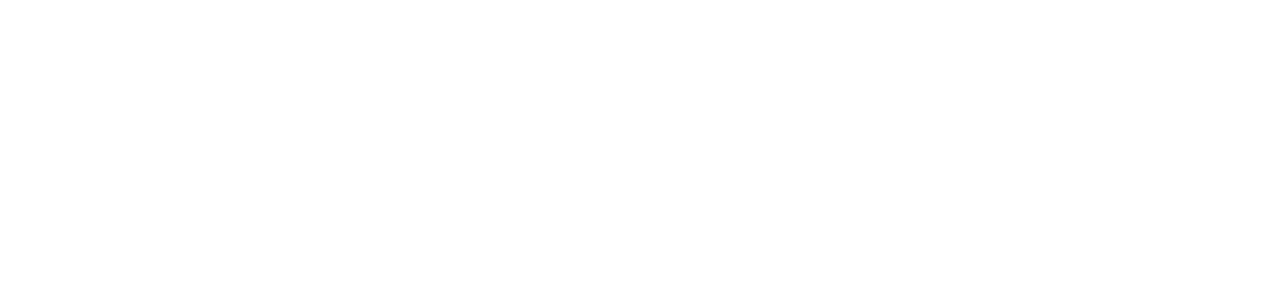
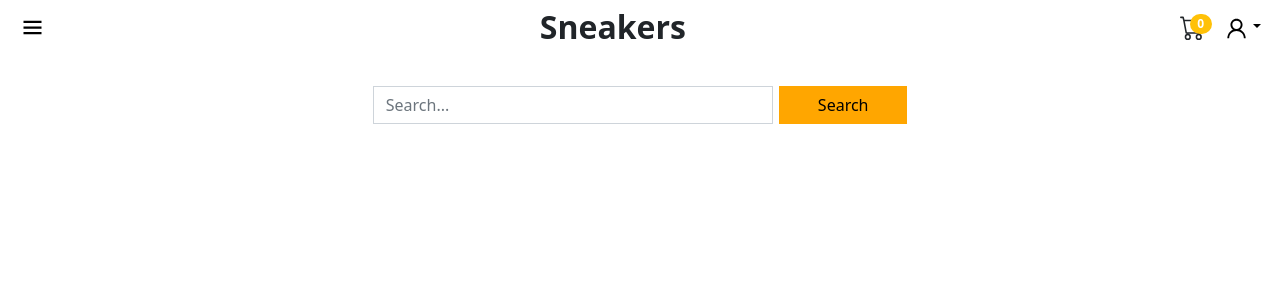
Before and after one commit to balikis-oyeleye/E-commerce-Sneakers-Website, a React (Create React App) app: page / in a window 1280 px wide. Shown: the top 300 px of the page. Built offline with nearby package versions, Linux system fonts and the light colour scheme.

Commit message:
Completed Header.jsx

```diff
--- a/src/App.js
+++ b/src/App.js
@@ -1,5 +1,11 @@
+import Header from "./components/header/Header";
+
 function App() {
-  return <div className="App"></div>;
+  return (
+    <div className="App">
+      <Header />
+    </div>
+  );
 }
 
 export default App;
--- /dev/null
+++ b/src/components/header/Header.jsx
@@ -0,0 +1,44 @@
+import React from "react";
+import Offcanvas from "./Offcanvas";
+import "./header.css";
+import { Badge, Container, Form } from "react-bootstrap";
+import { BsCart } from "react-icons/bs";
+import { AiOutlineUser } from "react-icons/ai";
+import { Dropdown } from "react-bootstrap";
+
+const Header = () => {
+  return (
+    <header>
+      <div className="header">
+        <Offcanvas />
+        <div className="header-title">
+          <h2>Sneakers</h2>
+        </div>
+        <div className="header-action">
+          <div className="cart">
+            <BsCart size={25} />
+            <Badge pill bg="warning">
+              {0}
+            </Badge>
+          </div>
+          <Dropdown>
+            <Dropdown.Toggle id="dropdown-basic">
+              <AiOutlineUser size={25} />
+            </Dropdown.Toggle>
+            <Dropdown.Menu>
+              <Dropdown.Item eventKey="X">Log In / Sign In</Dropdown.Item>
+            </Dropdown.Menu>
+          </Dropdown>
+        </div>
+      </div>
+      <Container className="search-box">
+        <Form.Control type="search" placeholder="Search..." />
+        <button type="button" className="btn-search">
+          Search
+        </button>
+      </Container>
+    </header>
+  );
+};
+
+export default Header;
--- /dev/null
+++ b/src/components/header/Offcanvas.jsx
@@ -0,0 +1,54 @@
+import { useState } from "react";
+import { Badge, Offcanvas, Nav } from "react-bootstrap";
+import { BsCart } from "react-icons/bs";
+import { BiMenu } from "react-icons/bi";
+
+function Sidebar() {
+  const [show, setShow] = useState(false);
+
+  const handleClose = () => setShow(false);
+  const handleShow = () => setShow(true);
+
+  return (
+    <>
+      <button className="btn-show" onClick={handleShow}>
+        <BiMenu size={27} />
+      </button>
+      <Offcanvas show={show} onHide={handleClose}>
+        <Offcanvas.Header closeButton>
+          <div className="cart">
+            <BsCart size={25} />
+            <Badge pill bg="warning">
+              {0}
+            </Badge>
+          </div>
+          <Offcanvas.Title>Sneakers</Offcanvas.Title>
+        </Offcanvas.Header>
+        <Offcanvas.Body>
+          <Nav className="flex-column">
+            <Nav.Item>
+              <Nav.Link>New Arrivals</Nav.Link>
+            </Nav.Item>
+            <Nav.Item>
+              <Nav.Link>Sandal Shop</Nav.Link>
+            </Nav.Item>
+            <Nav.Item>
+              <Nav.Link>Summer Shop</Nav.Link>
+            </Nav.Item>
+            <Nav.Item>
+              <Nav.Link>Shoes</Nav.Link>
+            </Nav.Item>
+            <Nav.Item>
+              <Nav.Link>Watches</Nav.Link>
+            </Nav.Item>
+            <Nav.Item>
+              <Nav.Link>Children</Nav.Link>
+            </Nav.Item>
+          </Nav>
+        </Offcanvas.Body>
+      </Offcanvas>
+    </>
+  );
+}
+
+export default Sidebar;
--- /dev/null
+++ b/src/components/header/header.css
@@ -0,0 +1,97 @@
+.header{
+  display: flex;
+  flex-direction: row;
+  justify-content: space-between;
+  align-items: center;
+
+  padding: 0.5rem 1.2rem;
+}
+
+.header-title h2{
+  font-weight: 700;
+  margin: 0;
+  cursor: pointer;
+}
+
+.header-action{
+  display: flex;
+  flex-direction: row;
+  align-items: center;
+  justify-content: space-between;
+  gap: 1.2rem;
+}
+
+.offcanvas-header{
+  flex-direction: row-reverse;
+}
+
+.offcanvas-title{
+  font-size: 1.5rem !important ;
+}
+
+.offcanvas-title{
+  font-weight: 700 !important;
+}
+
+.btn-show{
+  background-color: transparent;
+  border: none;
+  outline: none;
+
+}
+
+.cart{
+  position: relative;
+  cursor: pointer;
+}
+
+.cart span{
+  position: absolute !important;
+  left: 10px !important;
+}
+
+.dropdown-toggle{
+  margin: 0 !important;
+  padding: 0 !important;
+  background-color: transparent !important;
+  border: none !important;
+  color: #000 !important;
+}
+
+.dropdown-toggle:focus{
+  box-shadow: none !important;
+}
+
+.nav-link{
+  color: #000 !important;
+  font-size: 1.2rem;
+  font-weight: 600;
+}
+
+.nav-link:hover{
+  color: var(--main-color) !important;
+}
+
+.search-box{
+  display: flex;
+  justify-content: center;
+  align-items: center;
+  flex-direction: row;
+  margin-top: 2rem;
+  gap: 0.4rem;
+}
+
+.form-control{
+  border-radius: 0 !important;
+  width: 25rem !important;
+}
+
+.btn-search{
+  font-size: 1rem;
+  padding: 0.375rem 0.75rem;
+  width: 8rem;
+  box-shadow: none;
+  outline: none;
+  border: 1px solid var(--main-color);
+  background-color: var(--main-color);
+}
--- a/src/index.css
+++ b/src/index.css
@@ -1,3 +1,7 @@
+:root{
+  --main-color:#ffa600;
+}
+
 *{
   margin: 0;
   padding: 0;
--- a/src/index.js
+++ b/src/index.js
@@ -2,7 +2,7 @@
 import ReactDOM from "react-dom/client";
 import "./index.css";
 import App from "./App";
-import "bootstrap/dist/css/bootstrap.min.css";
+import "bootstrap/dist/css/bootstrap.css";
 
 const root = ReactDOM.createRoot(document.getElementById("root"));
 root.render(
```
